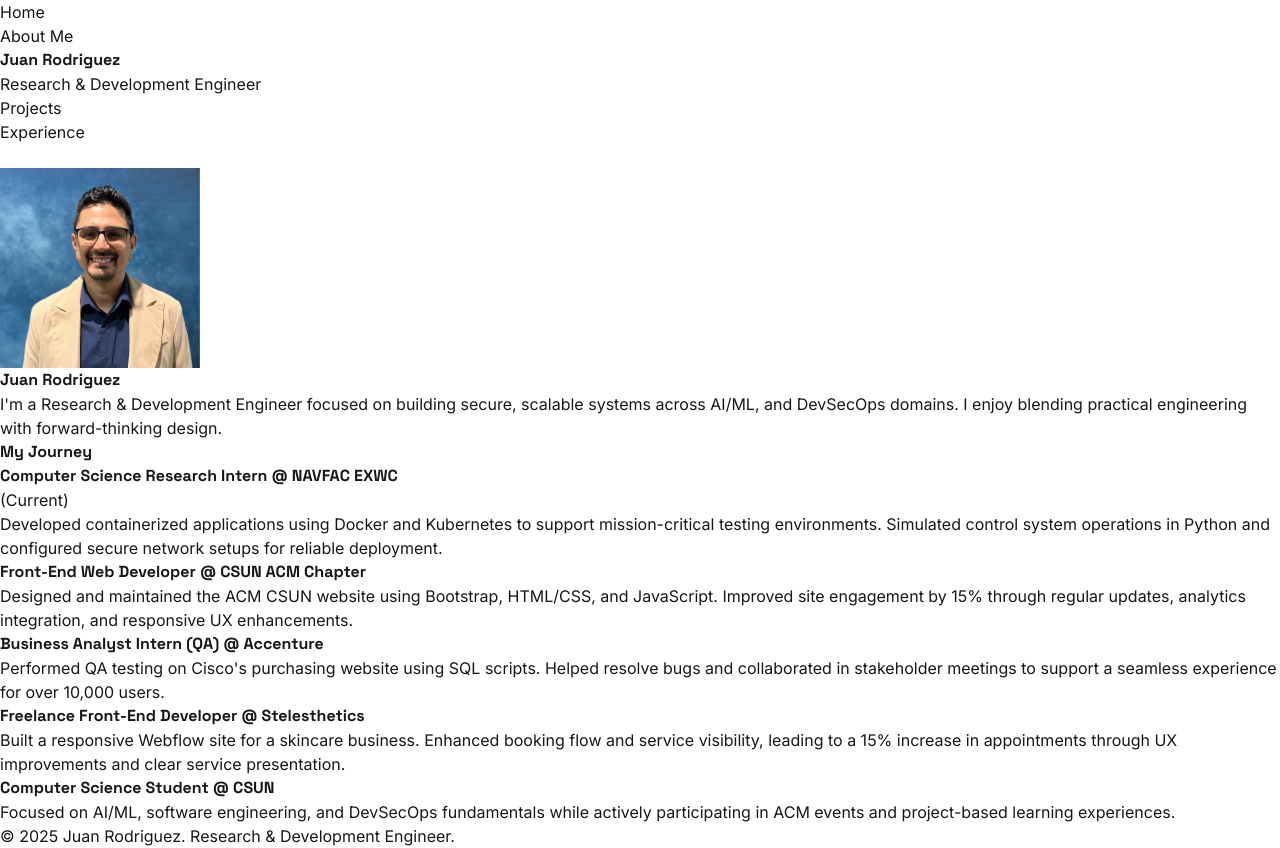
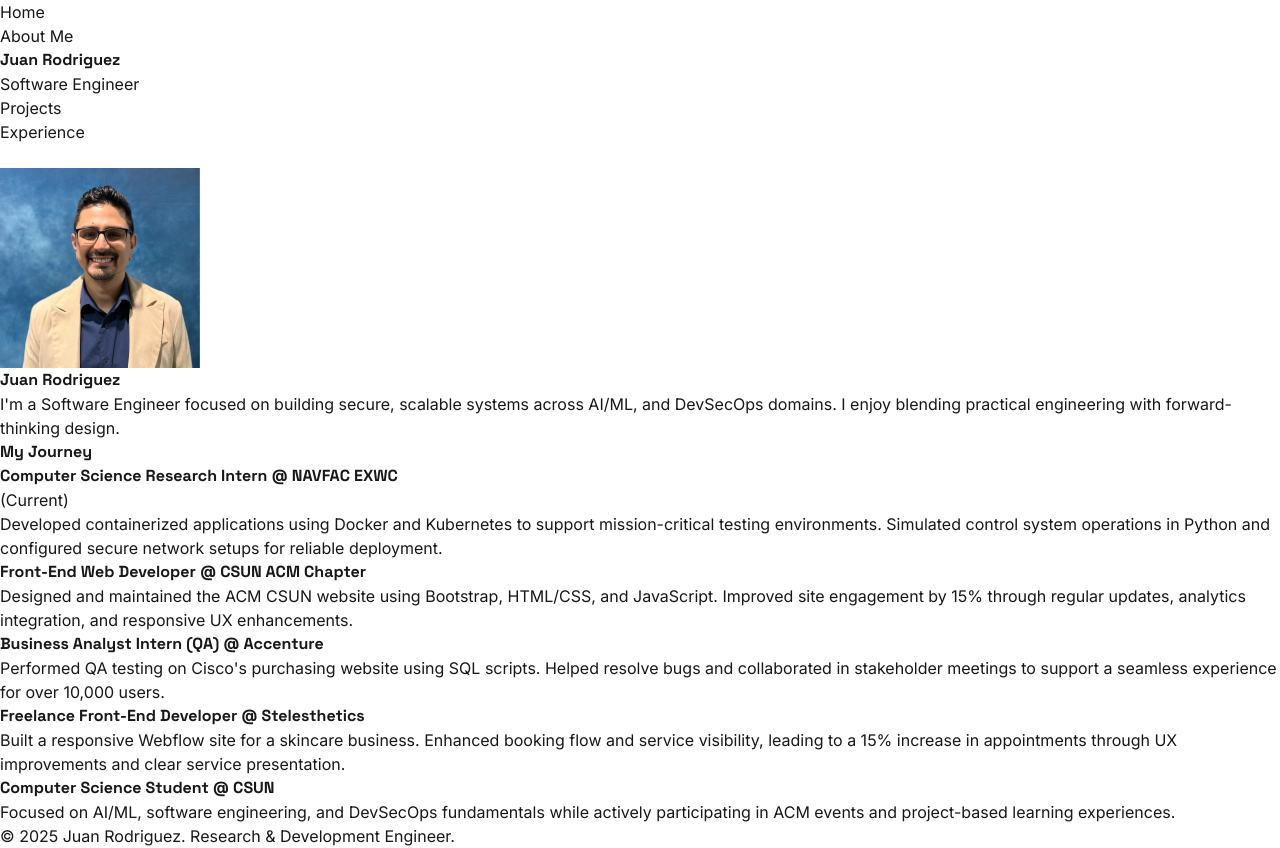
Before and after one commit to gtech29/my-portfolio, a Next.js app: page /about in a window 1280 px wide. Built offline with nearby package versions, Linux system fonts and the light colour scheme.

Commit message:
updated the about page and navbar

```diff
--- a/src/app/about/page.tsx
+++ b/src/app/about/page.tsx
@@ -52,7 +52,7 @@ export default function AboutPage() {
             Juan Rodriguez
           </h1>
           <p className="text-lg text-gray-700 leading-relaxed text-center md:text-left">
-            I&#39;m a Research & Development Engineer focused on building
+            I&#39;m a Software Engineer focused on building
             secure, scalable systems across AI/ML, and DevSecOps domains. I
             enjoy blending practical engineering with forward-thinking design.
           </p>
--- a/src/components/NavBar.tsx
+++ b/src/components/NavBar.tsx
@@ -34,7 +34,7 @@ export default function NavBar() {
         <div className="absolute left-1/2 transform -translate-x-1/2 text-center">
           <h1 className="text-xl font-bold text-gray-900 ">Juan Rodriguez</h1>
           <p className="text-sm text-gray-500 -mt-1 ">
-            Research & Development Engineer
+            Software Engineer
           </p>
         </div>
 
```
